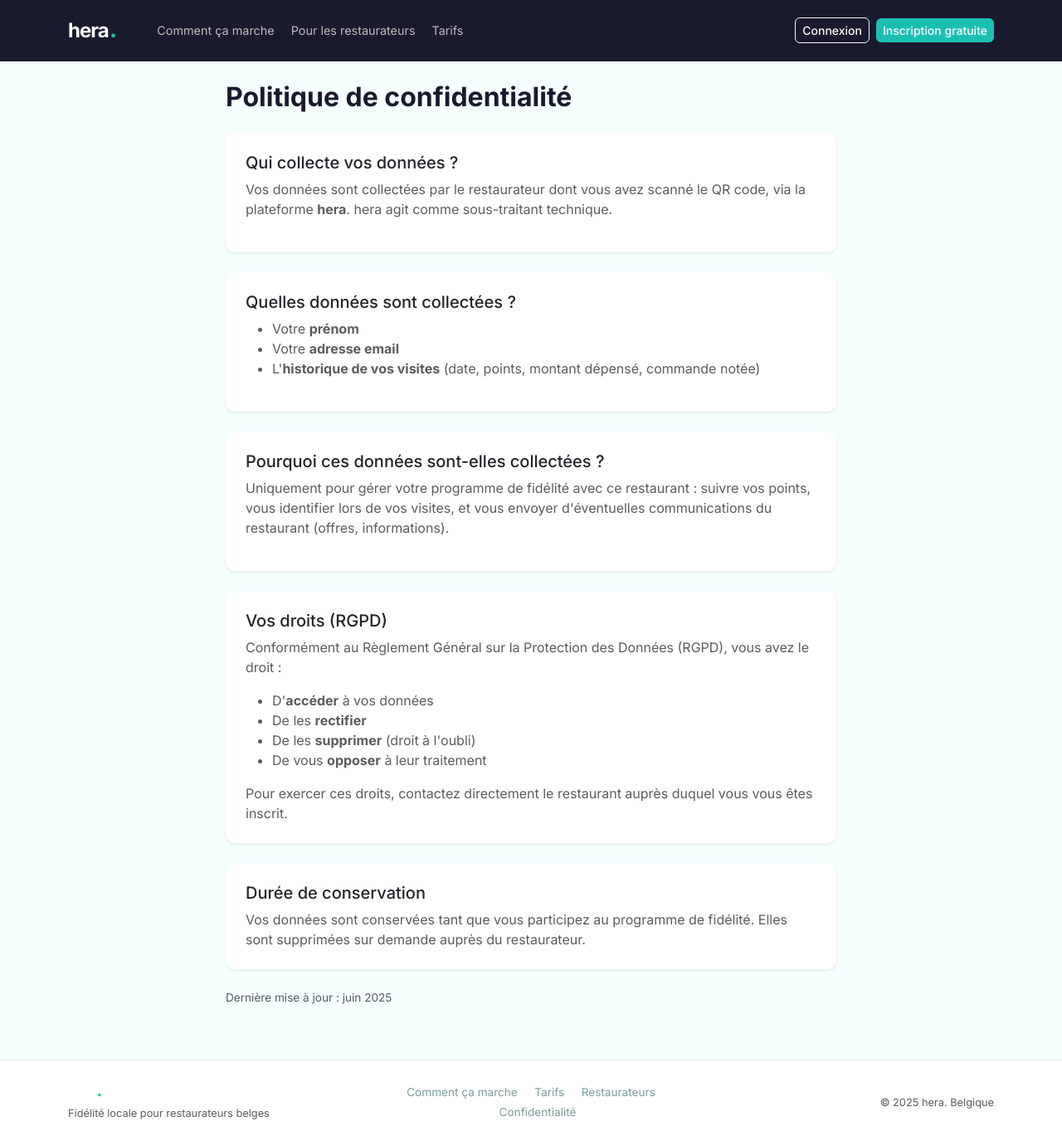
After one commit to krs12k/Hera, a Flask app: page /confidentialite in a window 1280 px wide. The commit adds this page. Shown: the whole page at 83% size. Run offline with Flask 3, Linux system fonts and the light colour scheme.

Commit message:
RGPD + regles de points par produit

```diff
--- a/app.py
+++ b/app.py
@@ -1,7 +1,7 @@
 from flask import Flask, render_template, request, redirect, url_for, flash, send_file
 from flask_login import LoginManager, login_user, logout_user, login_required, current_user
 from flask_mail import Mail, Message
-from models import db, Restaurant, Client, Visit
+from models import db, Restaurant, Client, Visit, PointRule
 from config import Config
 import qrcode
 import io
@@ -99,7 +99,8 @@ def logout():
 def dashboard():
     clients = Client.query.filter_by(restaurant_id=current_user.id).order_by(Client.total_points.desc()).all()
     total_visits = Visit.query.filter_by(restaurant_id=current_user.id).count()
-    return render_template('dashboard/index.html', clients=clients, total_visits=total_visits)
+    rules = PointRule.query.filter_by(restaurant_id=current_user.id).all()
+    return render_template('dashboard/index.html', clients=clients, total_visits=total_visits, rules=rules)
 
 
 # ── Valider une visite client ───────────────────────────────────
@@ -127,7 +128,18 @@ def valider_visite(client_id):
         )
         return redirect(url_for('dashboard'))
 
-    points = current_user.points_per_visit
+    # Calcul des points via les règles cochées, sinon valeur par défaut
+    rule_ids = request.form.getlist('rule_ids')
+    if rule_ids:
+        rules = PointRule.query.filter(
+            PointRule.id.in_([int(r) for r in rule_ids]),
+            PointRule.restaurant_id == current_user.id
+        ).all()
+        points = sum(r.points for r in rules)
+        note = note or ', '.join(r.label for r in rules)
+    else:
+        points = current_user.points_per_visit
+
     client.total_points += points
     visit = Visit(
         client_id=client.id,
@@ -172,7 +184,8 @@ def parametres():
         flash('Paramètres mis à jour !', 'success')
         return redirect(url_for('parametres'))
 
-    return render_template('dashboard/parametres.html')
+    rules = PointRule.query.filter_by(restaurant_id=current_user.id).all()
+    return render_template('dashboard/parametres.html', rules=rules)
 
 
 # ── Envoyer un message aux clients ─────────────────────────────
@@ -213,6 +226,38 @@ def envoyer_message():
     return render_template('dashboard/message.html', clients=clients)
 
 
+# ── Règles de points ────────────────────────────────────────────
+@app.route('/dashboard/regles/ajouter', methods=['POST'])
+@login_required
+def ajouter_regle():
+    label = request.form.get('label', '').strip()
+    points_str = request.form.get('points', '').strip()
+    if label and points_str.isdigit() and int(points_str) > 0:
+        rule = PointRule(restaurant_id=current_user.id, label=label, points=int(points_str))
+        db.session.add(rule)
+        db.session.commit()
+        flash(f'Règle "{label}" ajoutée.', 'success')
+    else:
+        flash('Nom et points valides requis.', 'danger')
+    return redirect(url_for('parametres'))
+
+
+@app.route('/dashboard/regles/supprimer/<int:rule_id>', methods=['POST'])
+@login_required
+def supprimer_regle(rule_id):
+    rule = PointRule.query.filter_by(id=rule_id, restaurant_id=current_user.id).first_or_404()
+    db.session.delete(rule)
+    db.session.commit()
+    flash('Règle supprimée.', 'info')
+    return redirect(url_for('parametres'))
+
+
+# ── Politique de confidentialité ────────────────────────────────
+@app.route('/confidentialite')
+def confidentialite():
+    return render_template('confidentialite.html')
+
+
 # ── Page QR code ────────────────────────────────────────────────
 @app.route('/dashboard/qrcode')
 @login_required
@@ -246,9 +291,13 @@ def client_register(token):
         first_name = request.form['first_name']
         email = request.form['email']
 
+        consent = request.form.get('consent') == 'on'
         client = Client.query.filter_by(restaurant_id=resto.id, email=email).first()
         if not client:
-            client = Client(restaurant_id=resto.id, first_name=first_name, email=email)
+            if not consent:
+                flash('Tu dois accepter les conditions pour t\'inscrire.', 'danger')
+                return redirect(url_for('client_register', token=token))
+            client = Client(restaurant_id=resto.id, first_name=first_name, email=email, rgpd_consent=True)
             db.session.add(client)
             db.session.commit()
             flash('Bienvenue ! Tu es maintenant inscrit au programme de fidélité.', 'success')
--- a/templates/base.html
+++ b/templates/base.html
@@ -72,6 +72,7 @@
                     <a href="{{ url_for('comment_ca_marche') }}" class="footer-link">Comment ça marche</a>
                     <a href="{{ url_for('tarifs') }}" class="footer-link ms-3">Tarifs</a>
                     <a href="{{ url_for('pour_restaurateurs') }}" class="footer-link ms-3">Restaurateurs</a>
+                    <a href="{{ url_for('confidentialite') }}" class="footer-link ms-3">Confidentialité</a>
                 </div>
                 <div class="col-md-4 text-end">
                     <span class="text-muted" style="font-size:0.8rem">© 2025 hera. Belgique</span>
--- /dev/null
+++ b/templates/confidentialite.html
@@ -0,0 +1,60 @@
+{% extends 'base.html' %}
+{% block title %}hera — Politique de confidentialité{% endblock %}
+
+{% block content %}
+<div class="row justify-content-center">
+    <div class="col-md-8">
+        <h2 class="fw-bold mb-4">Politique de confidentialité</h2>
+
+        <div class="card border-0 shadow-sm p-4 mb-4">
+            <h5>Qui collecte vos données ?</h5>
+            <p class="text-muted">
+                Vos données sont collectées par le restaurateur dont vous avez scanné le QR code,
+                via la plateforme <strong>hera</strong>. hera agit comme sous-traitant technique.
+            </p>
+        </div>
+
+        <div class="card border-0 shadow-sm p-4 mb-4">
+            <h5>Quelles données sont collectées ?</h5>
+            <ul class="text-muted">
+                <li>Votre <strong>prénom</strong></li>
+                <li>Votre <strong>adresse email</strong></li>
+                <li>L'<strong>historique de vos visites</strong> (date, points, montant dépensé, commande notée)</li>
+            </ul>
+        </div>
+
+        <div class="card border-0 shadow-sm p-4 mb-4">
+            <h5>Pourquoi ces données sont-elles collectées ?</h5>
+            <p class="text-muted">
+                Uniquement pour gérer votre programme de fidélité avec ce restaurant :
+                suivre vos points, vous identifier lors de vos visites, et vous envoyer
+                d'éventuelles communications du restaurant (offres, informations).
+            </p>
+        </div>
+
+        <div class="card border-0 shadow-sm p-4 mb-4">
+            <h5>Vos droits (RGPD)</h5>
+            <p class="text-muted">Conformément au Règlement Général sur la Protection des Données (RGPD), vous avez le droit :</p>
+            <ul class="text-muted">
+                <li>D'<strong>accéder</strong> à vos données</li>
+                <li>De les <strong>rectifier</strong></li>
+                <li>De les <strong>supprimer</strong> (droit à l'oubli)</li>
+                <li>De vous <strong>opposer</strong> à leur traitement</li>
+            </ul>
+            <p class="text-muted mb-0">
+                Pour exercer ces droits, contactez directement le restaurant auprès duquel vous vous êtes inscrit.
+            </p>
+        </div>
+
+        <div class="card border-0 shadow-sm p-4 mb-4">
+            <h5>Durée de conservation</h5>
+            <p class="text-muted mb-0">
+                Vos données sont conservées tant que vous participez au programme de fidélité.
+                Elles sont supprimées sur demande auprès du restaurateur.
+            </p>
+        </div>
+
+        <p class="text-muted" style="font-size:0.85rem">Dernière mise à jour : juin 2025</p>
+    </div>
+</div>
+{% endblock %}
```
Also changed, not shown: models.py (+11 -0 lines), templates/client/register.html (+15 -1 lines), templates/dashboard/index.html (+43 -5 lines), templates/dashboard/parametres.html (+44 -0 lines).
